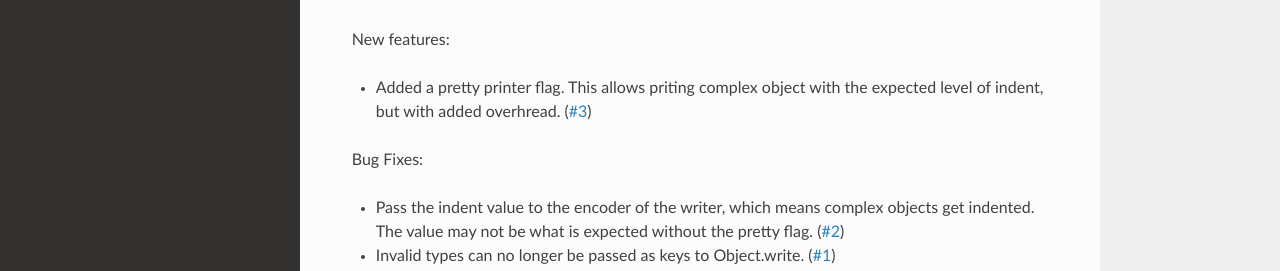
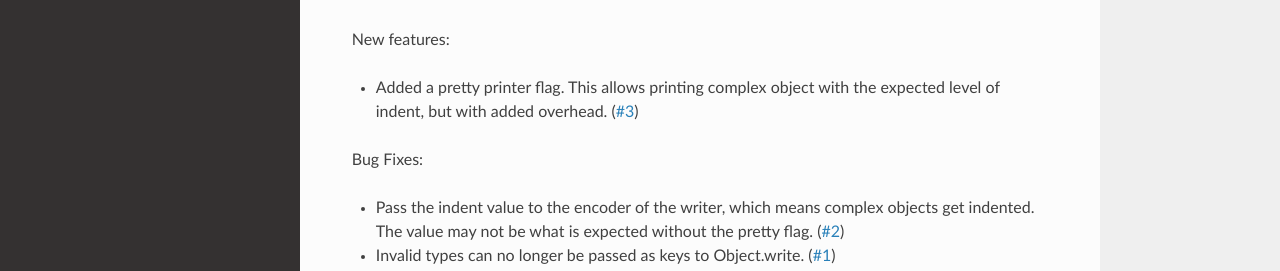
Before and after one commit to dcbaker/jsonstreams, a Sphinx documentation site: the page built from docs/source/changes.rst, in a window 1280 px wide and 900 px high, scrolled down 1041 px. Shown: the part 443-714 px from the top of the window. Built offline with Sphinx 7.4.7 and the Read the Docs theme 2.0.0, drawn with Linux system fonts in a browser that asks for light colours.

Commit message:
docs: spell checking

```diff
--- a/docs/source/changes.rst
+++ b/docs/source/changes.rst
@@ -75,8 +75,8 @@
 
 New features:
 
-- Added a pretty printer flag. This allows priting complex object with the
-  expected level of indent, but with added overhread.
+- Added a pretty printer flag. This allows printing complex object with the
+  expected level of indent, but with added overhead.
   (`#3 <https://github.com/dcbaker/jsonstreams/issues/3>`_)
 
 Bug Fixes:
--- a/docs/source/examples.rst
+++ b/docs/source/examples.rst
@@ -51,7 +51,7 @@
 The encoder can be customized to allow complex types to be passed in without
 having to convert them into types that json.JSONEncoder can natively
 understand. It can be done by subclassing the JSONEncoder, but this isn't
-recomended by simplejson, instead it is better to pass a function to the
+recommended by simplejson, instead it is better to pass a function to the
 :py:meth:`json.JSONencoder`'s default parameter. This is easily achieved by
 using a :py:func:`functools.partial`.
 
```
